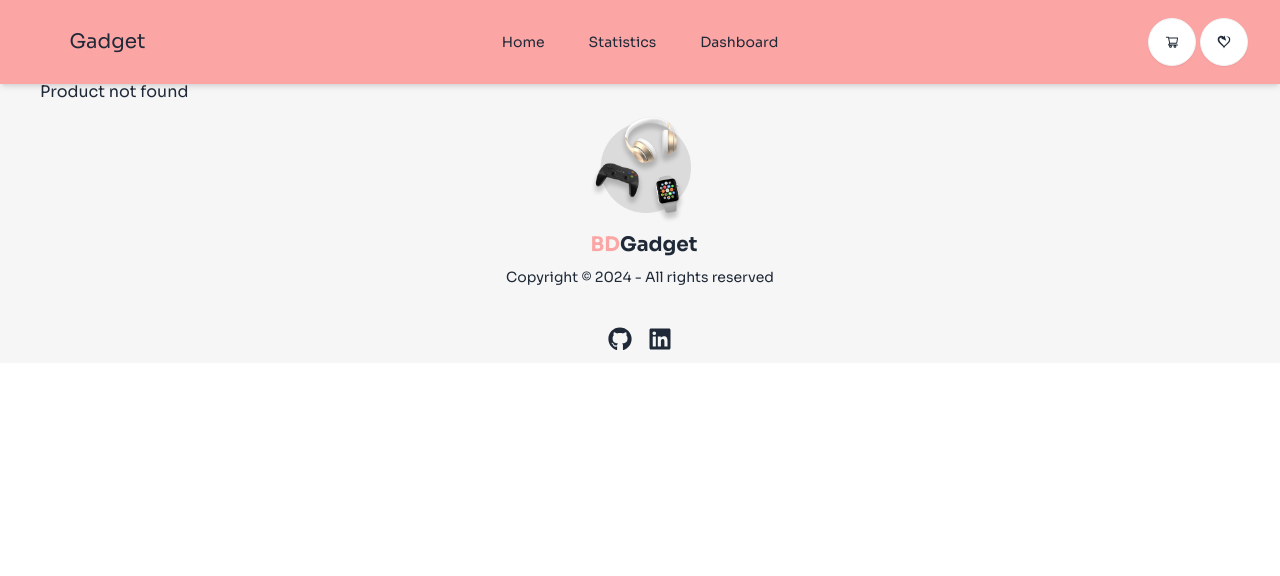
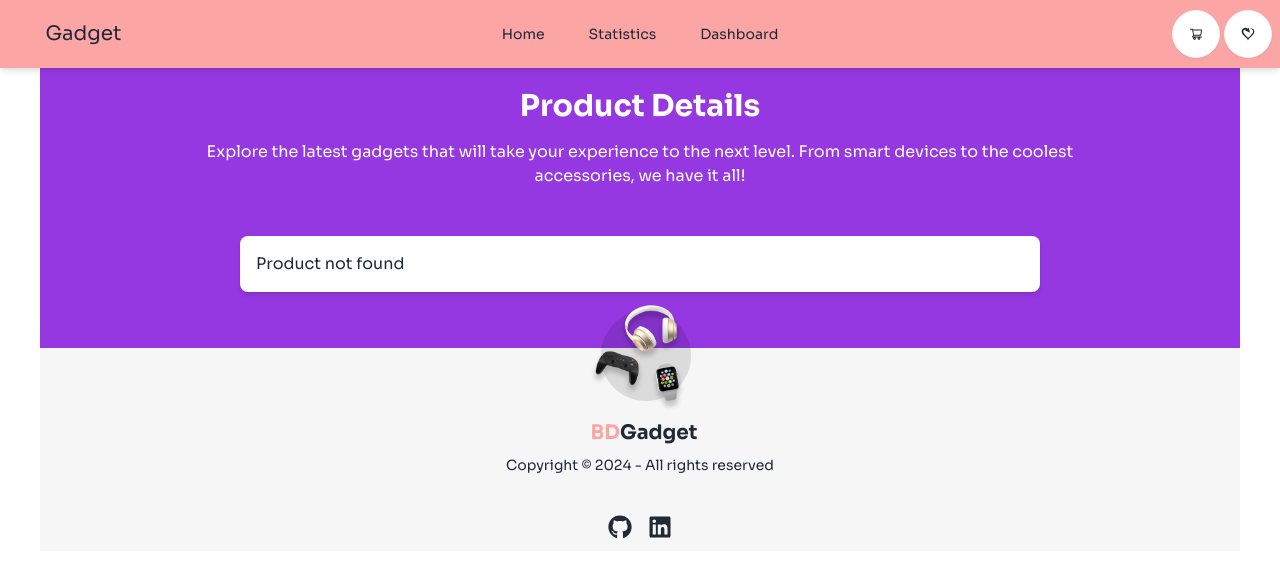
Before and after one commit to abujaforhadi/BDGadget, a React (Vite) app: page /product/1 in a window 1280 px wide. Before the commit this address had no page. Shown: the top 576 px of the page. Built offline with nearby package versions, Linux system fonts and the light colour scheme.

Commit message:
home page

```diff
--- a/src/Components/CardContainer.jsx
+++ b/src/Components/CardContainer.jsx
@@ -7,7 +7,7 @@ const CardContainer = () => {
   console.log(obj);
 
   const product = useLoaderData();
-  console.log(product);
+  // console.log(product);
   const [products, setProducts] = useState([]);
   useEffect(() => {
     const copyData = [...product];
--- a/src/Components/Heading.jsx
+++ b/src/Components/Heading.jsx
@@ -1,6 +1,9 @@
-function Heading() {
+function Heading({title,subTitle}) {
   return (
-    <div>Heading</div>
+    <div className="md:mx-36 ">
+      <h1 className="font-bold text-center text-white text-3xl">{title}</h1>
+      <p className="font-normal py-4  text-center text-white">{subTitle}</p>
+    </div>
   )
 }
 export default Heading
--- a/src/Components/NavBar.jsx
+++ b/src/Components/NavBar.jsx
@@ -4,7 +4,8 @@ import { Link, NavLink } from "react-router-dom";
 
 function NavBar() {
   return (
-    <div className="navbar  flex items-center justify-between">
+    <div className="">
+      <div className="navbar w-full flex items-center justify-between">
         <div className="navbar-start flex items-center">
           <div className="dropdown">
             <div tabIndex={0} role="button" className="btn btn-ghost lg:hidden">
@@ -48,8 +49,8 @@ function NavBar() {
           </Link>
           <Link className="btn bg-white rounded-full">
             <GiSelfLove />
-
           </Link>
+        </div>
       </div>
     </div>
   );
--- a/src/Components/ProductDetails.jsx
+++ /dev/null
@@ -1,29 +0,0 @@
-import { useLoaderData, useParams } from "react-router-dom";
-
-const ProductDetails = () => {
-    const data = useLoaderData();
-    const { id } = useParams(); // Extract id from URL params
-    const product = data.find(p => p.product_id === id); // Find the product by id
-
-    console.log(data, { id }, product); // Log the data, id, and found product
-
-    return (
-        <div>
-            {product ? (
-                <>
-                    <h1>{product.product_title}</h1>
-                    <img src={product.product_image} alt={product.product_title} />
-                    <p>{product.description}</p>
-                    <p>Price: ${product.price}</p>
-                    <p>Rating: {product.rating}</p>
-                    <p>Brand: {product.brand}</p>
-                    <p>Warranty: {product.warranty}</p>
-                </>
-            ) : (
-                <p>Product not found</p>
-            )}
-        </div>
-    );
-};
-
-export default ProductDetails;
--- /dev/null
+++ b/src/Components/SingleProduct.jsx
@@ -0,0 +1,72 @@
+import { FaHeartCirclePlus } from "react-icons/fa6";
+import { useLoaderData, useParams } from "react-router-dom";
+
+function SingleProduct() {
+  const data = useLoaderData();
+  const { id } = useParams();
+  const product = data.find((p) => p.product_id === id);
+
+  return (
+    <>
+
+      <div className="w-2/3 mx-auto bg-white rounded-lg shadow-md p-4">
+        {product ? (
+          <div className="flex text-black">
+            <div className="flex-1">
+              <img
+                src={product.product_image}
+                alt={product.product_title}
+                className="w-full   object-cover rounded-lg mb-6"
+              />
+            </div>
+            <div className="">
+              <h2 className="text-3xl font-semibold ">
+                {product.product_title}
+              </h2>
+              <p className="text-xl font-semibold">${product.price}</p>
+              {product.availability && (
+                <span className="inline-block px-2 py-1 bg-green-100 text-green-700 font-semibold text-sm rounded">
+                  In Stock
+                </span>
+              )}
+              <p className=" mt-2">{product.description}</p>
+              <div className="mt-4">
+                <h3 className="font-semibold ">Specification:</h3>
+                <ul className="list-decimal list-inside  ml-4">
+                  {product.Specification.map((spec, index) => (
+                    <li key={index}>{spec}</li>
+                  ))}
+                </ul>
+              </div>
+              <div className="flex items-center mt-4">
+                <div className="flex text-yellow-500 text-lg">
+                  {Array.from({ length: Math.floor(product.rating) }).map(
+                    (_, i) => (
+                      <span key={i}>⭐</span>
+                    )
+                  )}
+                  {product.rating % 1 !== 0 && <span>⭐</span>}
+                </div>
+                <span className="ml-2 text-gray-600">{product.rating}</span>
+              </div>
+              <p className="text-gray-800 mt-4">Brand: {product.brand}</p>
+              <p className="text-gray-800">Warranty: {product.warranty}</p>
+              <div className=" flex items-center gap-2">
+              <button className="btn btn-primary  mt-6  bg-customPurple text-white font-semibold hover:bg-purple-700">
+                Add To Cart
+              </button>
+              <button className="btn btn-outline  mt-6  text-customPurple font-semibold">
+              <FaHeartCirclePlus />
+
+              </button>
+              </div>
+            </div>
+          </div>
+        ) : (
+          <p>Product not found</p>
+        )}
+      </div>
+    </>
+  );
+}
+export default SingleProduct;
--- a/src/MainLayout/MainLayout.jsx
+++ b/src/MainLayout/MainLayout.jsx
@@ -5,14 +5,14 @@ import Footer from "../Components/Footer";
 function MainLayout() {
 
   return (
-    <div className="bg-customGray px-4 md:px-10">
+    <div className="bg-customGray mx-4 md:mx-10">
       {/* NavBar with custom color */}
-      <div className="py-2 md:px-6  fixed top-0 left-0 w-full bg-red-300 z-10 shadow-md">
+      <div className="w-full  fixed top-0 left-0  bg-red-300 z-10 shadow-md">
         <NavBar />
       </div>
 
       {/* Content Area with padding to prevent overlap */}
-      <div className="pt-16 md:pt-20">
+      <div className="pt-16 md:pt-16">
         <Outlet />
       </div>
 
--- a/src/Pages/Dashboard.jsx
+++ b/src/Pages/Dashboard.jsx
@@ -1,6 +1,20 @@
+import Heading from "../Components/Heading";
+
 function Dashboard() {
   return (
-    <div>Dashboard</div>
-  )
+    <div>
+      <div className="bg-customPurple py-5">
+        <Heading
+          title="Dashboard"
+          subTitle="Explore the latest gadgets that will take your experience to the next level. From smart devices to the coolest accessories, we have it all!"
+        ></Heading>
+        <div className="flex justify-center gap-4">
+          <button className="btn btn-outline">Cart</button>
+          <button className="btn btn-outline">Wishlist</button>
+        </div>
+      </div>
+
+    </div>
+  );
 }
-export default Dashboard
+export default Dashboard;
--- a/src/Pages/Home.jsx
+++ b/src/Pages/Home.jsx
@@ -3,6 +3,7 @@ import Hero from "../Components/Hero";
 
 function Home() {
   const categories = useLoaderData();
+
 
   return (
     <>
@@ -19,7 +20,7 @@ function Home() {
             {categories.map((category) => (
               <NavLink
                 to={`/categories/${category.category_name}`}
-                key={category.id}
+                key={category.category_id}
                 className={({ isActive }) =>
                   `btn btn-outline w-full text-left px-4 py-2 ${
                     isActive ? "bg-customPurple text-white" : ""
--- /dev/null
+++ b/src/Pages/ProductDetails.jsx
@@ -0,0 +1,21 @@
+import Heading from "../Components/Heading";
+import SingleProduct from "../Components/SingleProduct";
+
+const ProductDetails = () => {
+
+  return (
+    <div className="w-full ">
+      <div className="bg-customPurple pt-6 pb-36 ">
+        <Heading title='Product Details'
+        subTitle='Explore the latest gadgets that will take your experience to the next level. From smart devices to the coolest accessories, we have it all!'></Heading>
+      </div>
+      <div>
+      <div className="relative -mt-28  ">
+        <SingleProduct ></SingleProduct>
+      </div>
+      </div>
+    </div>
+  );
+};
+
+export default ProductDetails;
--- a/src/Routers/Routes.jsx
+++ b/src/Routers/Routes.jsx
@@ -4,7 +4,7 @@ import Home from "../Pages/Home";
 import Dashboard from "../Pages/Dashboard";
 import Statistics from "../Pages/Statistics";
 import CardContainer from "../Components/CardContainer";
-import ProductDetails from "../Components/ProductDetails";
+import ProductDetails from "../Pages/ProductDetails";
 
 const routes = createBrowserRouter([
   {
```
Lines whose indentation alone changed are shown as unchanged.
